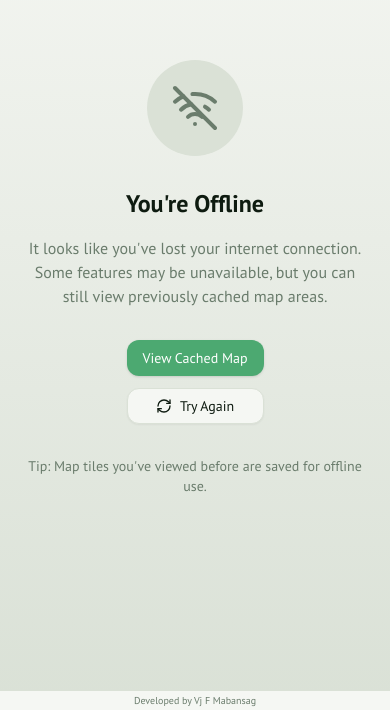
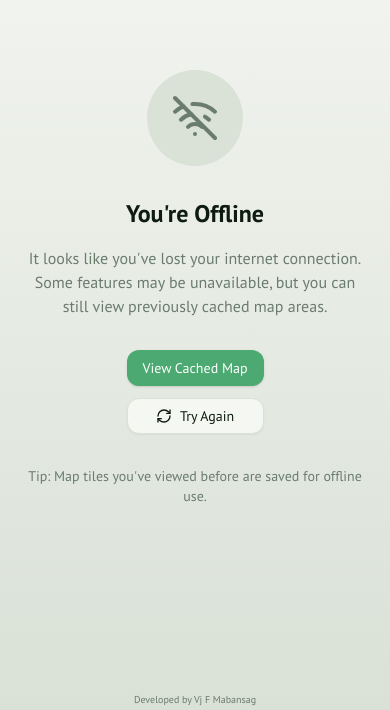
Before and after one commit to M1Vj/VSU-SmartMap, a Next.js app: page /offline in a window 390 px wide. Shown: the part 134-844 px from the top of the page. Built offline with nearby package versions, Linux system fonts and the light colour scheme; no server answers.

Commit message:
fix(ui): make shared site credit transparent (#18)
Remove the footer fill and divider, overlay the tiny credit on page content, and keep map attribution clear across responsive layouts.

```diff
--- a/components/layout/site-credit.tsx
+++ b/components/layout/site-credit.tsx
@@ -12,11 +12,13 @@ export function SiteCredit({
   const pathname = usePathname();
   const hasMobileNavigation =
     reserveMobileNavigation && shouldShowStudentNavigation(pathname);
+  const isMapPage = pathname === "/";
 
   return (
     <footer
       className={cn(
-        "flex h-5 shrink-0 items-center justify-center border-t bg-background px-3 text-center text-[10px] leading-none text-muted-foreground md:mb-0",
+        "relative z-20 -mt-5 flex h-5 shrink-0 items-center justify-center bg-transparent px-3 text-center text-[10px] leading-none text-muted-foreground md:mb-0",
+        isMapPage && "-translate-y-5",
         hasMobileNavigation &&
           "mb-[calc(5.25rem+env(safe-area-inset-bottom))]",
       )}
```
Also changed, not shown: 1 other file (tests, documents, lock files or other folders).
